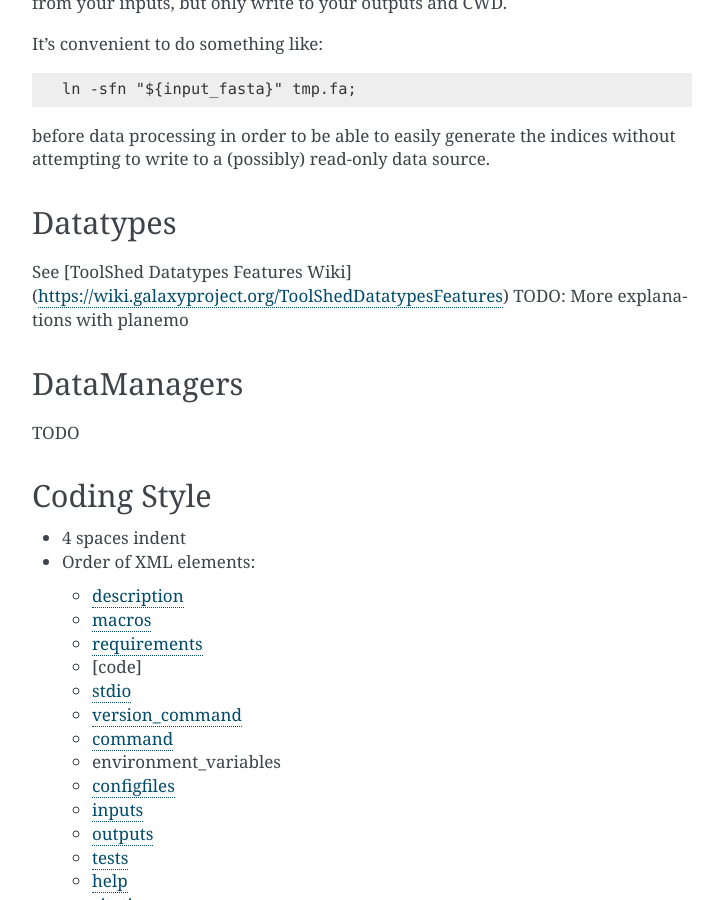
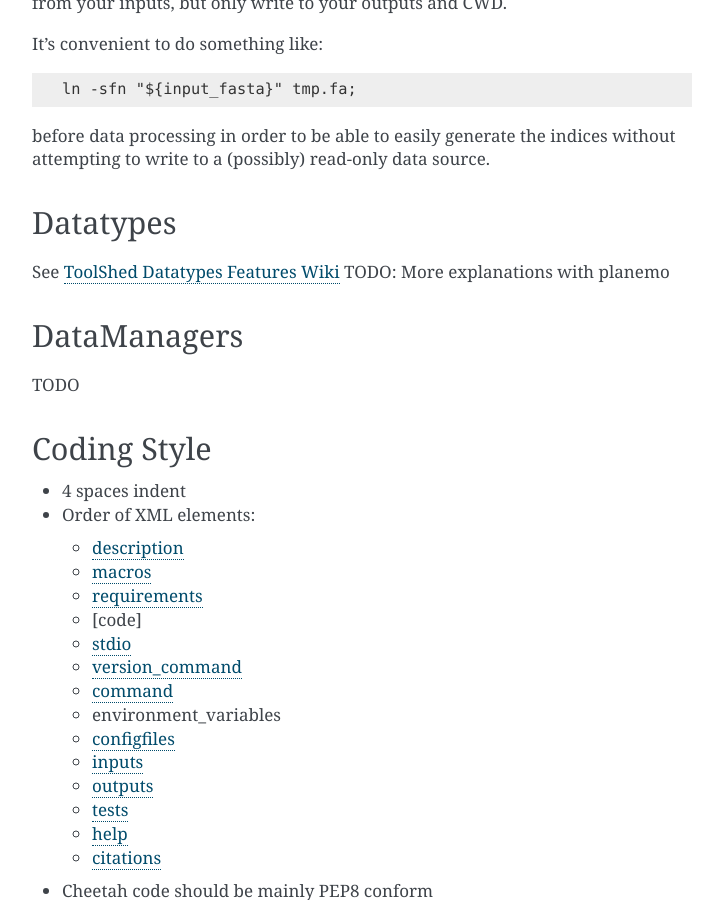
Before and after one commit to galaxy-iuc/standards, a Sphinx documentation site: the page built from docs/best_practices/tool_xml.rst, in a window 1280 px wide and 900 px high, scrolled down 4161 px. Shown: the whole window, without its empty margins (388-1111 px from the left). Built offline with Sphinx 7.4.7, drawn with Linux system fonts in a browser that asks for light colours.

Commit message:
Changed from .md hyperlink to .rst hyperlink

```diff
--- a/docs/best_practices/tool_xml.rst
+++ b/docs/best_practices/tool_xml.rst
@@ -214,7 +214,7 @@ source.
 Datatypes
 ---------
 
-See [ToolShed Datatypes Features Wiki](https://wiki.galaxyproject.org/ToolShedDatatypesFeatures)
+See `ToolShed Datatypes Features Wiki <https://wiki.galaxyproject.org/ToolShedDatatypesFeatures>`__
 TODO: More explanations with planemo
 
 DataManagers
```
